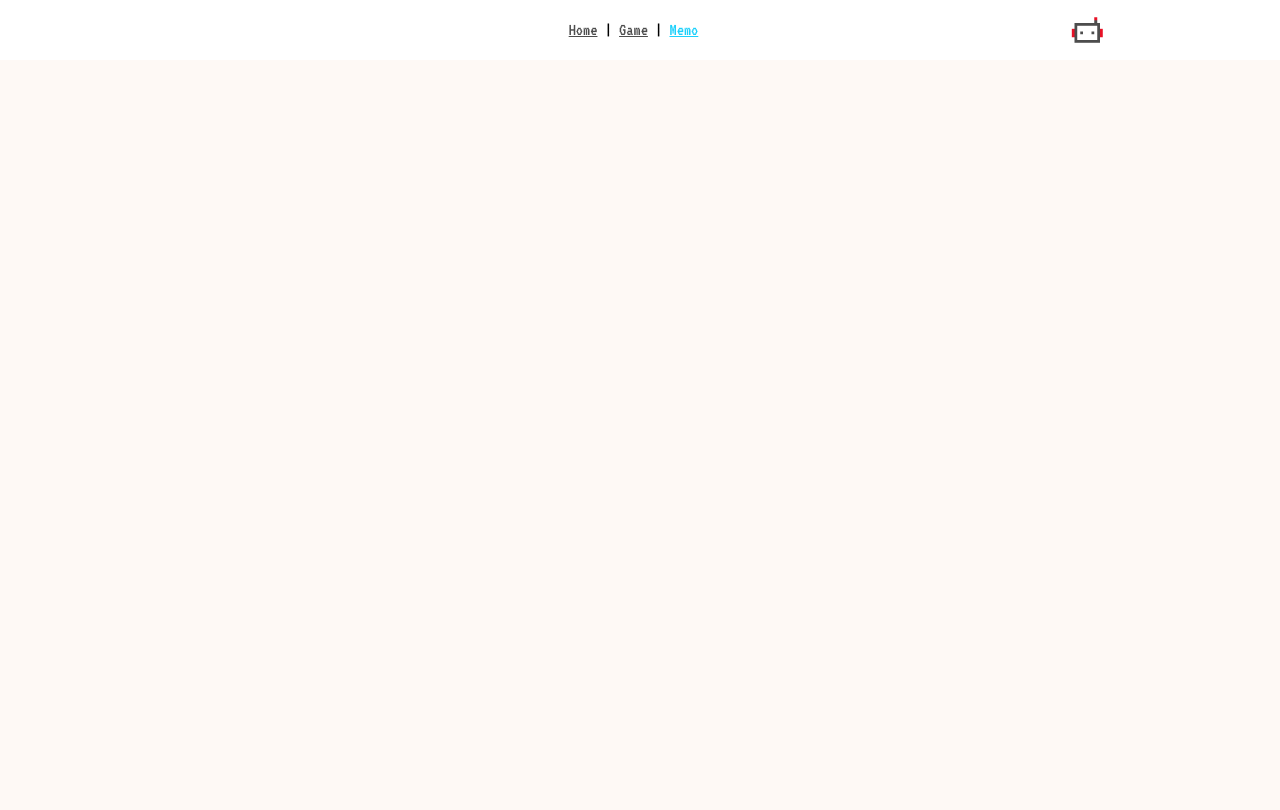
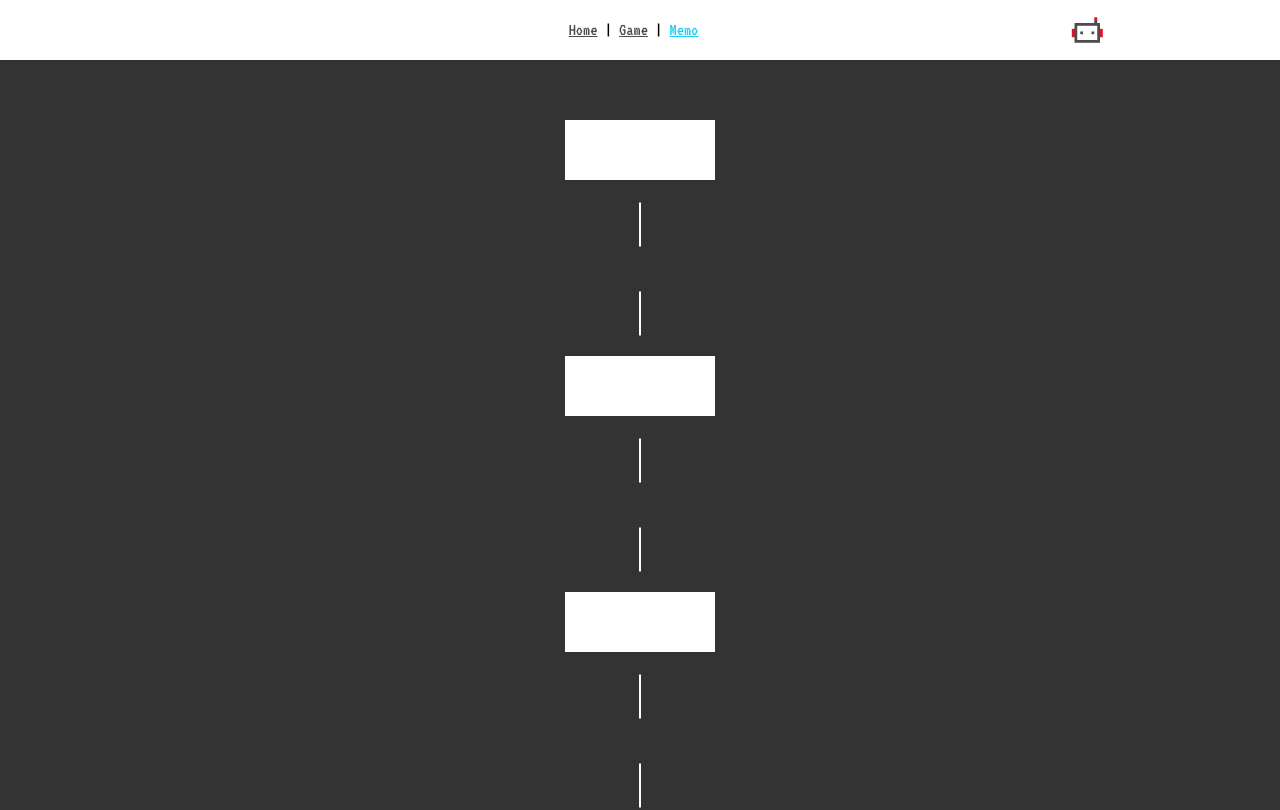
Before and after one commit to eikonlab/nokie, a Vue app: page /memo in a window 1280 px wide. Shown: the top 810 px of the page. Built offline with nearby package versions, Linux system fonts and the light colour scheme.

Commit message:
html-dev: styling memo

```diff
--- a/src/views/Memo.vue
+++ b/src/views/Memo.vue
@@ -1,8 +1,14 @@
 <template>
   <div class="game">
     <Nav />
-    <div v-for="(memo, index) in memos" v-bind:key="index">
-      {{ memo.btn_step }} {{ memo.memo_text }}
+    <div class="content-memo">
+      <div v-for="(memo, index) in memos" v-bind:key="index">
+        <div class="step-title">
+          {{ memo.btn_step }}
+        </div>
+        <br>
+        <div class="content-memo-text"><img src="@/assets/var_icons/line.svg" alt=""><p>{{ memo.memo_text }}</p><img src="@/assets/var_icons/line.svg" alt=""></div>
+      </div>
     </div>
   </div>
 </template>
@@ -24,5 +30,40 @@ export default {
 </script>
 
 <style scoped>
+.content-memo {
+  padding: 100px 0px;
+  width: 100%;
+  font-size: 22px;
+  color: #FFFFFF;
+  letter-spacing: 0;
+  text-align: center;
+  background: #333333;
+  display: flex;
+  flex-direction: column;
+  align-items: center;
+}
+
+.content-memo-text {
+  display: flex;
+  flex-direction: column;
+  justify-content: center;
+}
+
+.content-memo-text img {
+  height: 45px;
+}
+
+.step-title {
+  display: flex;
+  align-items: center;
+  justify-content: center;
+  border: none;
+  color: #333333;
+  width: 150px;
+  height: 60px;
+  margin-top: 20px;
+  font-size: 20px;
+  background: #FFFFFF;
+}
 
 </style>
```
Also changed, not shown: src/assets/var_icons/line.svg (added).
